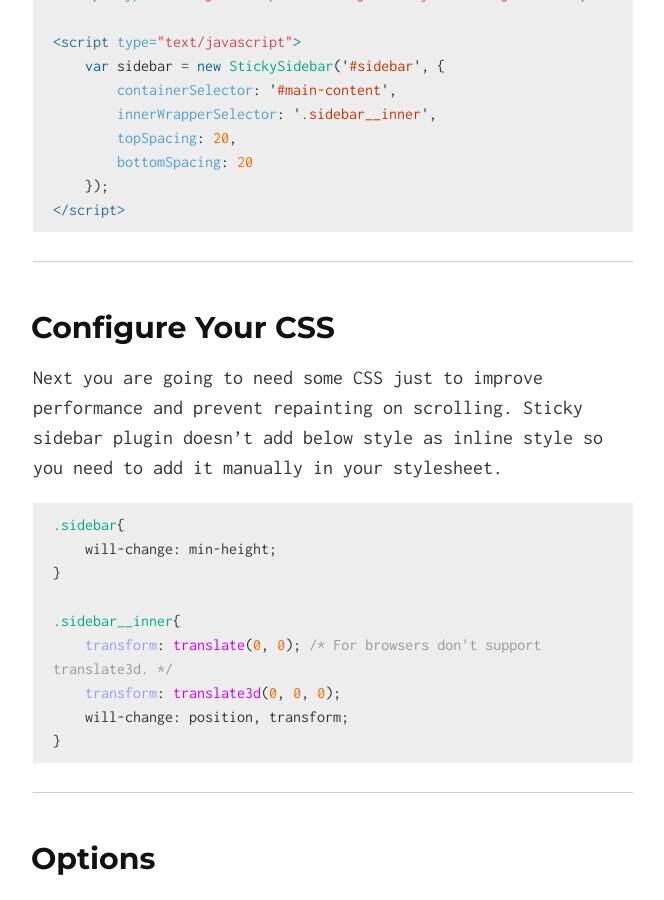
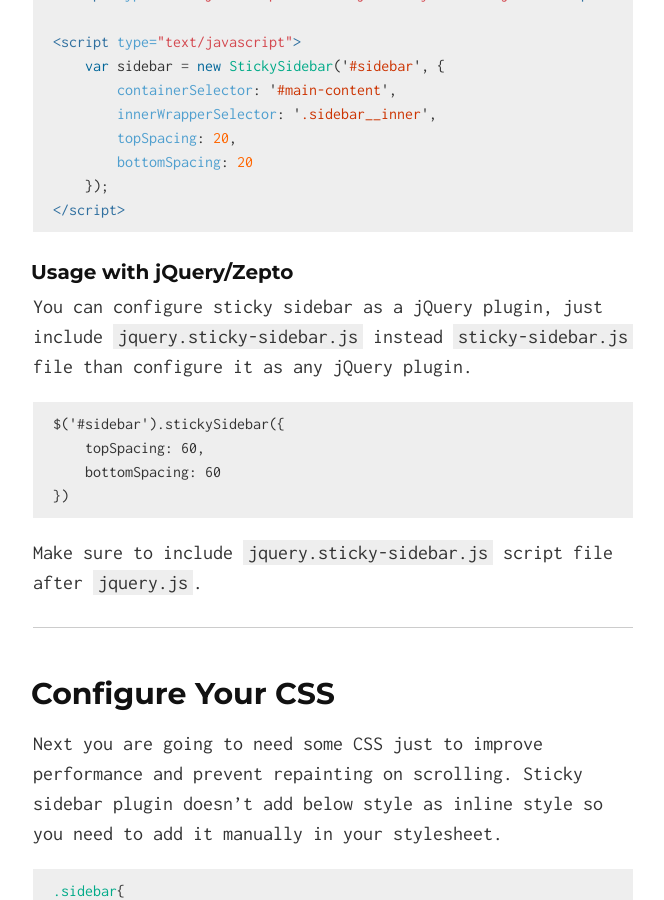
Before and after one commit to abouolia/sticky-sidebar, a Jekyll site: the page built from index.md, in a window 1280 px wide and 900 px high, scrolled down 4017 px. Shown: the whole window, without its empty margins (307-971 px from the left). Built offline with Jekyll 4.4.1, drawn with Linux system fonts in a browser that asks for light colours.

Commit message:
Add how to use the plugin with jquery/zepto

```diff
--- a/index.md
+++ b/index.md
@@ -136,6 +136,19 @@ For the above example, you can use the following JavaScript:
     });
 </script>
 {% endhighlight html %}
+
+#### Usage with jQuery/Zepto
+
+You can configure sticky sidebar as a jQuery plugin, just include ``jquery.sticky-sidebar.js`` instead ``sticky-sidebar.js`` file than configure it as any jQuery plugin.
+
+{% highlight html %}
+$('#sidebar').stickySidebar({
+    topSpacing: 60,
+    bottomSpacing: 60
+})
+{% endhighlight html %}
+
+Make sure to include ``jquery.sticky-sidebar.js`` script file after ``jquery.js``.
 
 --------------------------
 
```
